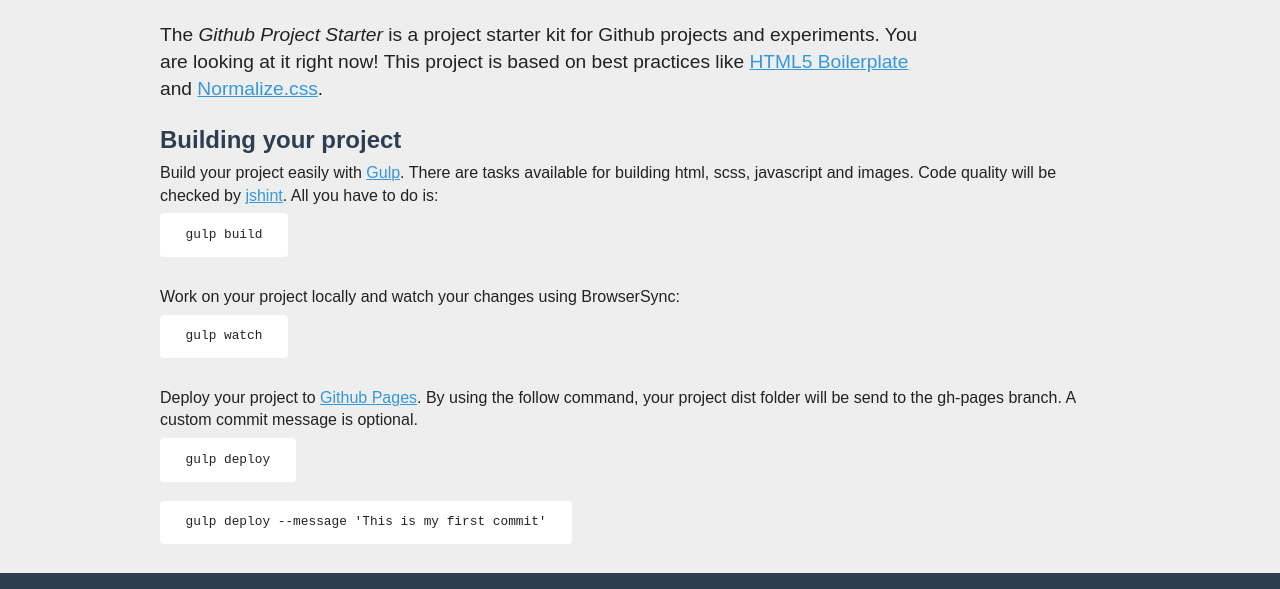
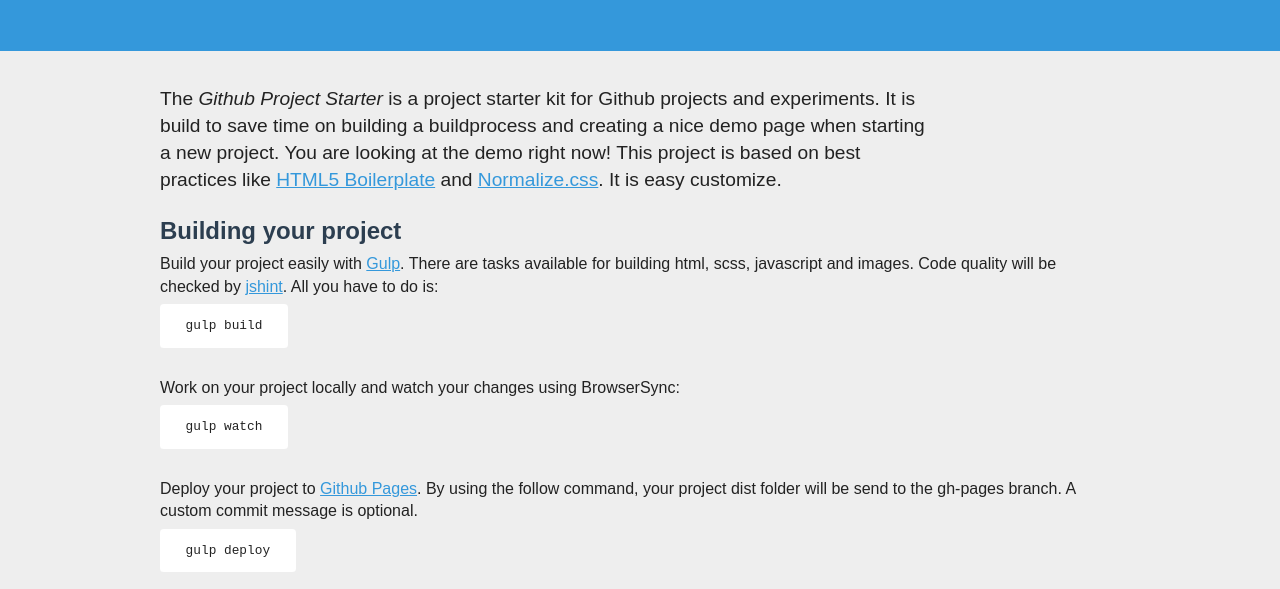
Before and after one commit to jeroenoomsNL/github-project-starter, a plain HTML site: page index.html in a window 1280 px wide. Shown: the part 221-810 px from the top of the page. Drawn offline with Linux system fonts and the light colour scheme.

Commit message:
Update content

```diff
--- a/index.html
+++ b/index.html
@@ -33,19 +33,13 @@
         </header>
 
         <main class="main">
-            <p class="intro">The <em>Github Project Starter</em> is a project starter kit for Github projects and experiments. You are looking at it right now! This project is based on best practices like <a href="https://html5boilerplate.com/">HTML5 Boilerplate</a> and <a href="https://necolas.github.io/normalize.css/" target="_blank">Normalize.css</a>.</p>
-
-
-
-
+            <p class="intro">The <em>Github Project Starter</em> is a project starter kit for Github projects and experiments. It is build to save time on building a buildprocess and creating a nice demo page when starting a new project. You are looking at the demo right now! This project is based on best practices like <a href="https://html5boilerplate.com/">HTML5 Boilerplate</a> and <a href="https://necolas.github.io/normalize.css/" target="_blank">Normalize.css</a>. It is easy customize.</p>
 
             <h2>Building your project</h2>
-
             <p>
                 Build your project easily with <a href="http://gulpjs.com/" target="_blank">Gulp</a>. There are tasks available for building html, scss, javascript and images. Code quality will be checked by <a href="http://jshint.com/" target="_blank">jshint</a>. All you have to do is:<br>
                 <code>gulp build</code>
             </p>
-
 
             <p>
                 Work on your project locally and watch your changes using BrowserSync:<br>
@@ -57,7 +51,6 @@
                 <code>gulp deploy</code><br>
                 <code>gulp deploy --message 'This is my first commit'</code>
             </p>
-
         </main>
 
         <footer class="footer">
--- a/scripts/main.js
+++ b/scripts/main.js
@@ -1,3 +1 @@
 console.log('hallo');
-
-console.log('hallo');
--- a/styles/demo.css
+++ b/styles/demo.css
@@ -528,7 +528,7 @@
   background: #3498db;
   padding: 2em 0;
 }
-@media (max-width: 767px) {
+@media (min-width: 768px) {
   .header {
     padding: 4em 0;
   }
```
Also changed, not shown: 1 other file.
